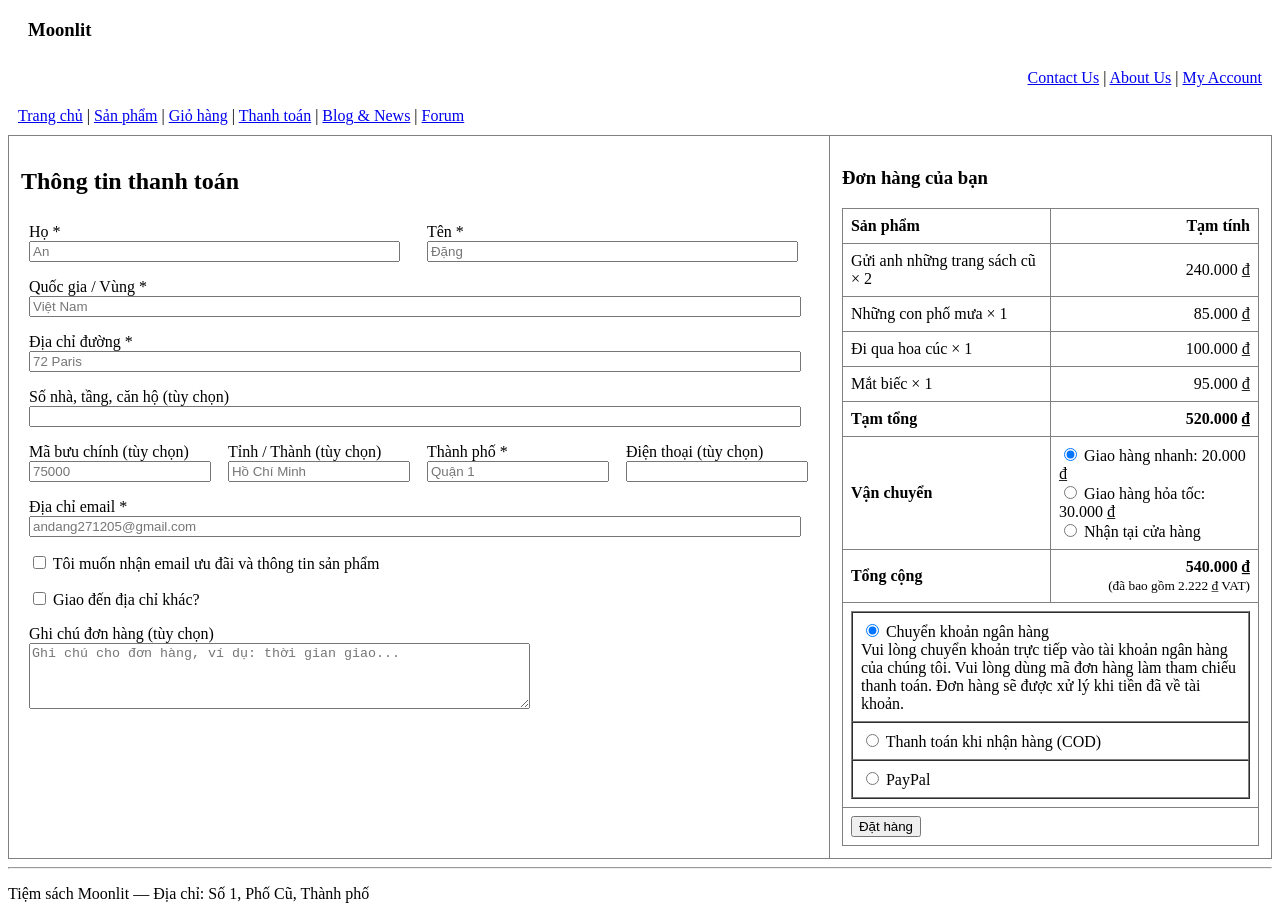
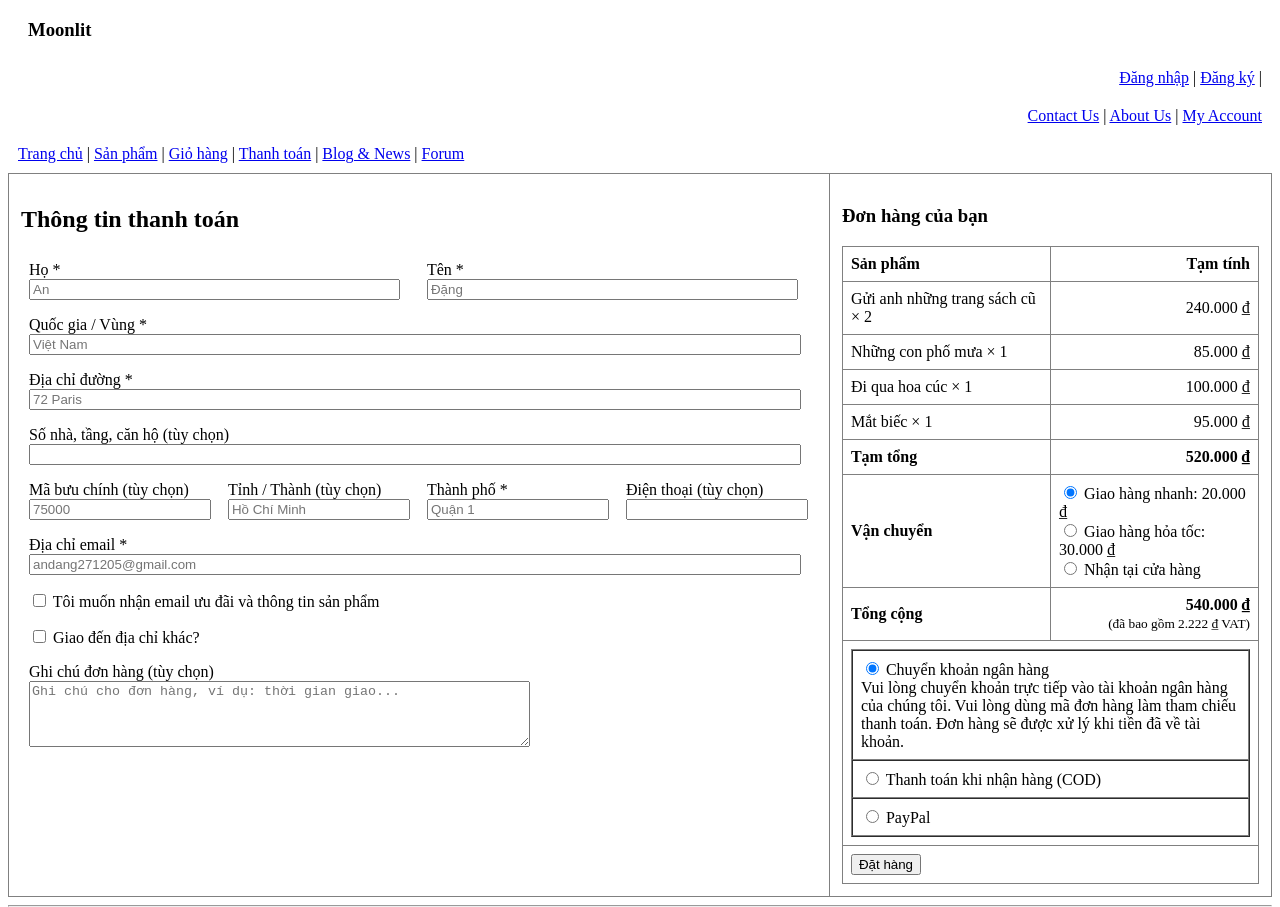
Before and after one commit to andang271205/Moonlit-project, a plain HTML site: page checkout.html in a window 1280 px wide. Shown: the top 907 px of the page. Drawn offline with Linux system fonts and the light colour scheme.

Commit message:
Update checkout.html

```diff
--- a/checkout.html
+++ b/checkout.html
@@ -6,12 +6,18 @@
   <title>Thanh toán</title>
 </head>
 <body>
-  <header>
-    <div class="top-bar">
+ <header>
+            <div class="top-bar">
             <h3 style="margin-left:20px;"><b>Moonlit</b></h3>
                 <div class="top-links">
                     <table border="0" width="100%" cellspacing="0" cellpadding="10">
                     <tr  align="right">
+                        <td colspan="2">
+                            <a href="login.html">Đăng nhập</a> |
+                            <a href="signup.html">Đăng ký</a> |
+                        </td>
+                    </tr>
+                        <tr  align="right">
                         <td colspan="2">
                             <a href="contactus.html">Contact Us</a> |
                             <a href="aboutus.html">About Us</a> |
@@ -35,7 +41,7 @@
                     </tr>
                 </table>
             </div>
-  </header>
+        </header>
 
   <!-- Bố cục chính: bảng 2 cột (trái form thông tin, phải tóm tắt đơn hàng) -->
   <main>
```
